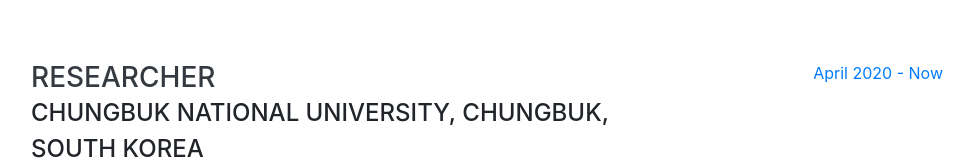
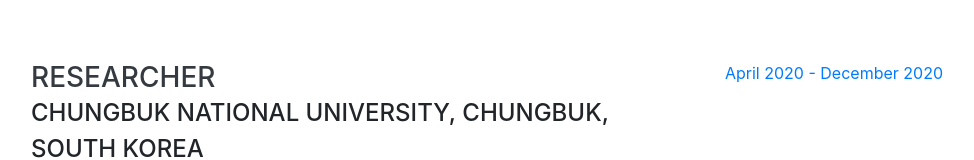
Before and after one commit to Menghok/resume, a website with bundled scripts: page index.html in a window 1280 px wide. Shown: the part 1008-1168 px from the top of the page, without its empty margins (289-1263 px from the left). Built offline with nearby package versions, Linux system fonts and the light colour scheme; a web font is replaced by a local one.

Commit message:
update workplace duration

```diff
--- a/index.html
+++ b/index.html
@@ -129,7 +129,7 @@
             </ul>
           </div>
           <div class="resume-date text-md-right">
-            <span class="text-primary">April 2020 - Now</span>
+            <span class="text-primary">April 2020 - December 2020</span>
           </div>
         </div>
 
```
